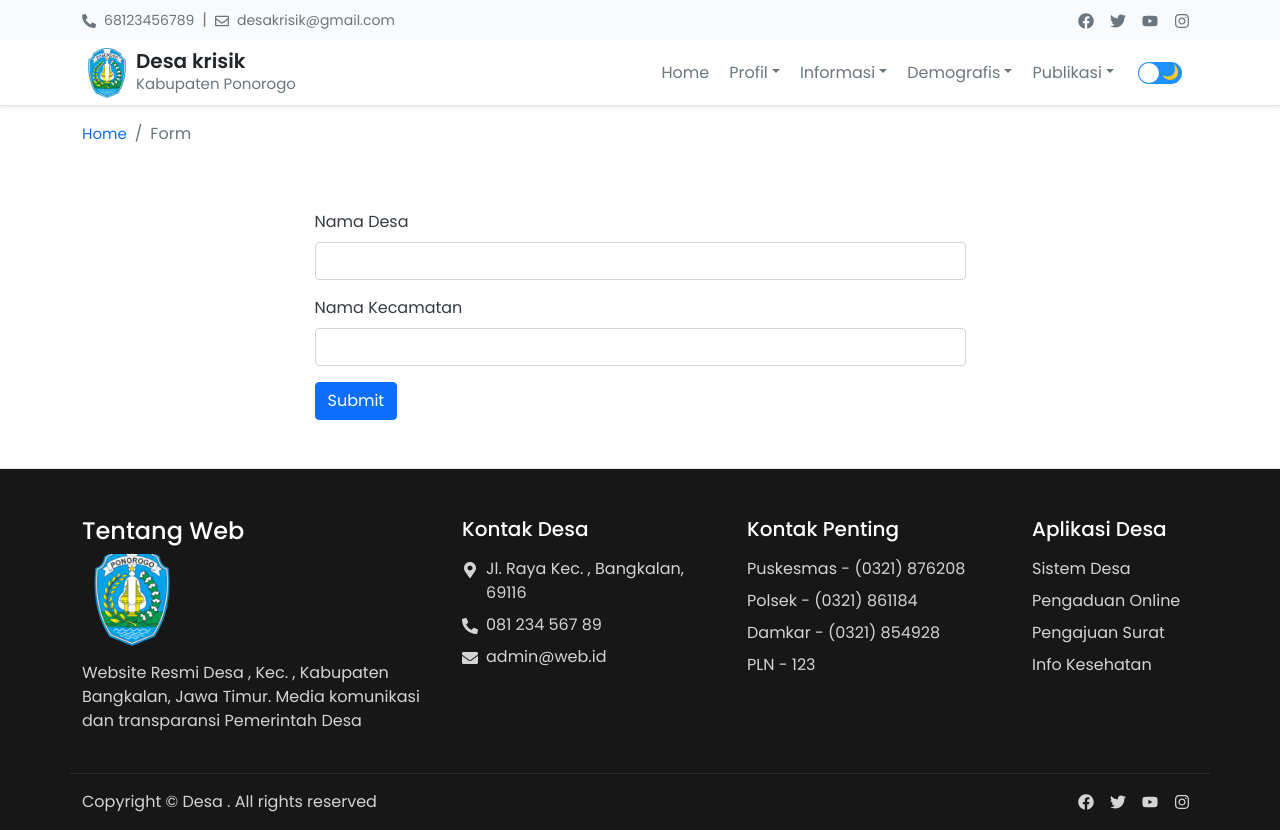
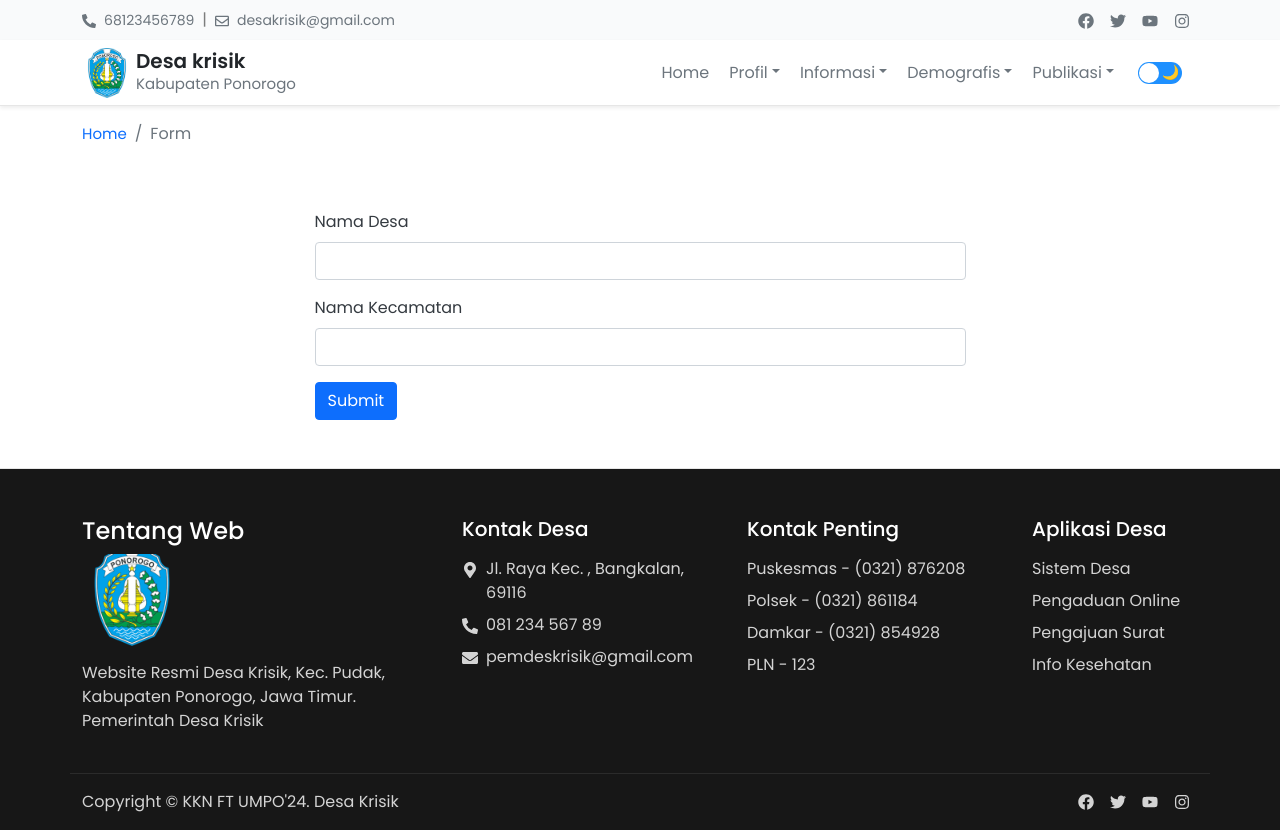
Before and after one commit to nailarraza/krisik, a Next.js app: page /form in a window 1280 px wide. Built offline with nearby package versions, Linux system fonts and the light colour scheme.

Commit message:
update: footer

```diff
--- a/components/CarouselHome.js
+++ b/components/CarouselHome.js
@@ -83,7 +83,7 @@
                         />
                         <div className="carousel-overlay"></div>
                         <div className="carousel-caption">
-                            <h1>Selamat Datang di Web Desa {namaDesa}</h1>
+                            <h1>Selamat Datang di Webite Desa Krisik</h1>
                             <p className="carousel-text">Pusat Layanan Informasi Resmi Desa</p>
                         </div>
                     </div>
--- a/components/Footer.js
+++ b/components/Footer.js
@@ -42,8 +42,8 @@
                         <div className="col-md-8 col-lg-4 my-2 my-md-0">
                             <h4>Tentang Web</h4>
                             <Image src={imgLogo} className="img-fluid mb-2" alt="image" height={100} width={100} />
-                            <p className="text-white-80 text-15">Website Resmi Desa {namaDesa}, Kec. {namaKecamatan}, Kabupaten Bangkalan, Jawa
-                                Timur. Media komunikasi dan transparansi Pemerintah Desa</p>
+                            <p className="text-white-80 text-15">Website Resmi Desa Krisik, Kec. Pudak, Kabupaten Ponorogo, Jawa
+                                Timur. Pemerintah Desa Krisik</p>
                         </div>
                         <div className="col-md-6 col-lg-3 my-2 my-md-0">
                             <h5 className="mb-3">Kontak Desa</h5>
@@ -60,7 +60,7 @@
                                 </li>
                                 <li className="my-2">
                                     <i className="me-2"><FaEnvelope/></i>
-                                    admin@web.id
+                                    pemdeskrisik@gmail.com
                                 </li>
                             </ul>
                         </div>
@@ -102,8 +102,8 @@
                     <div className="row pt-3 pb-md-0 mt-4 border-top-dark">
                         <div className="col-md-8  text-center text-md-start text-15">
                             <p className="text-white-80">Copyright ©
-                                <a href="#" className="text-decoration-none text-white-80"> Desa {namaDesa}</a>.
-                                All rights reserved
+                                <a href="#" className="text-decoration-none text-white-80"> KKN FT UMPO'24</a>.
+                                Desa Krisik
                             </p>
                         </div>
                         <div className="col-md-4 mb-3 text-center text-md-end ">
```
